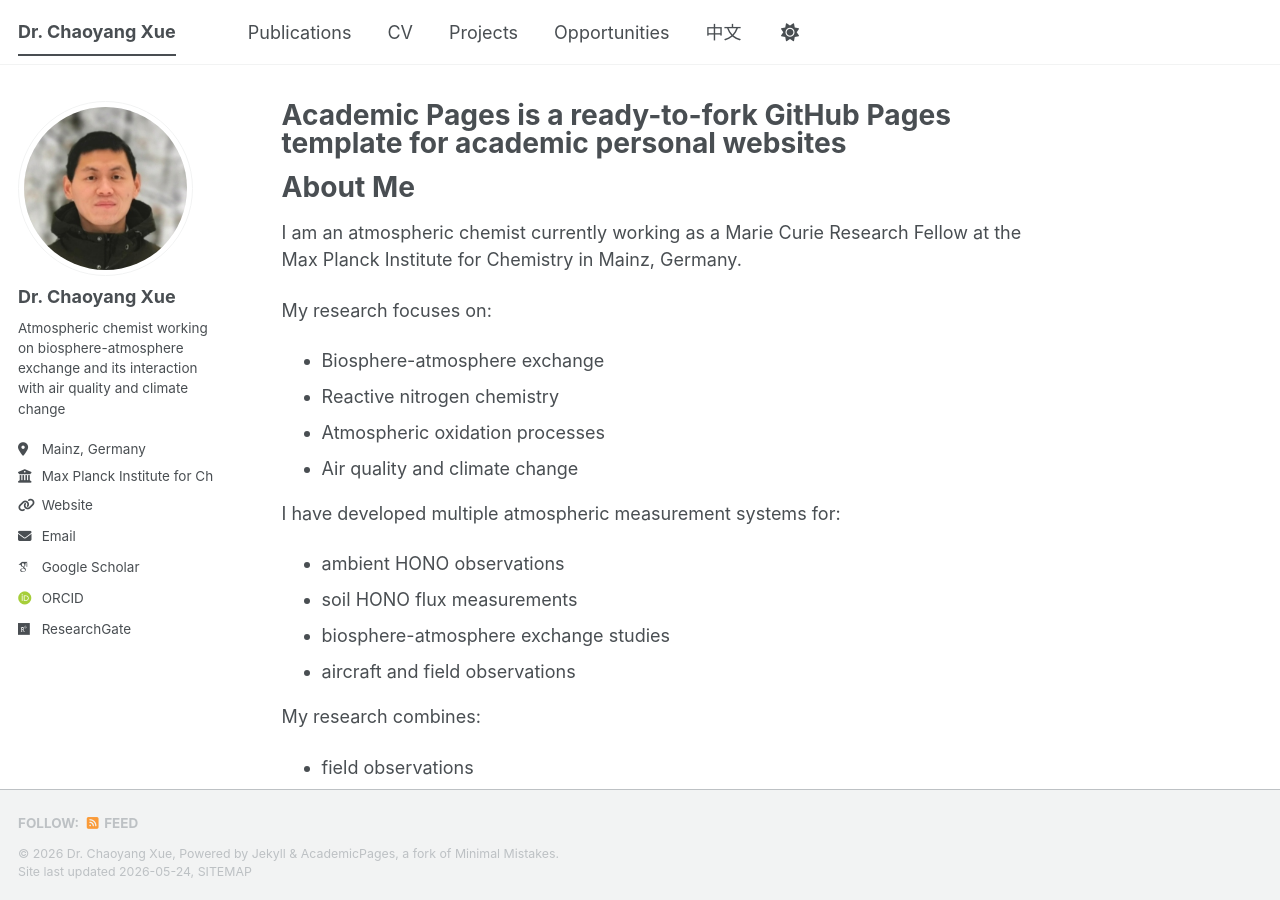
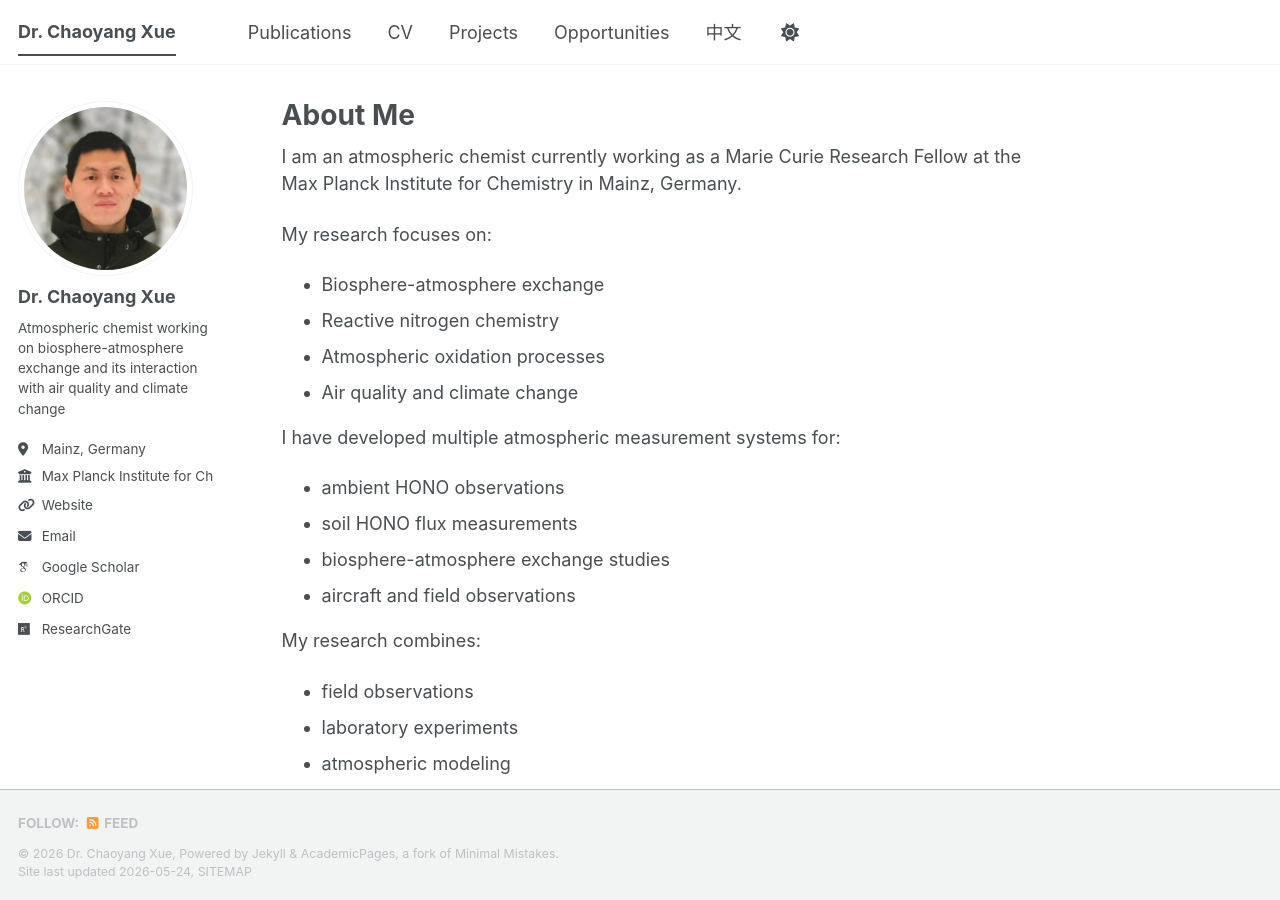
Before and after one commit to cxue-atmos/cxue-atmos.github.io, a Jekyll site: the page built from _pages/about.md, in a window 1280 px wide and 900 px high. Built offline with Jekyll 4.4.1, drawn with Linux system fonts in a browser that asks for light colours; some web fonts are replaced; a script bundle is joined from its source files by our own code; library files that are not in the unit come from our copies.

Commit message:
Change title to 'About Me' and modify content
Updated the title and removed the header for the About Me section.

```diff
--- a/_pages/about.md
+++ b/_pages/about.md
@@ -1,14 +1,12 @@
 ---
 permalink: /
-title: "Academic Pages is a ready-to-fork GitHub Pages template for academic personal websites"
+title: "About Me"
 author_profile: true
 redirect_from:
   - /about/
   - /about.html
 ---
 
-
-# About Me
 
 I am an atmospheric chemist currently working as a Marie Curie Research Fellow at the Max Planck Institute for Chemistry in Mainz, Germany.
 
```
